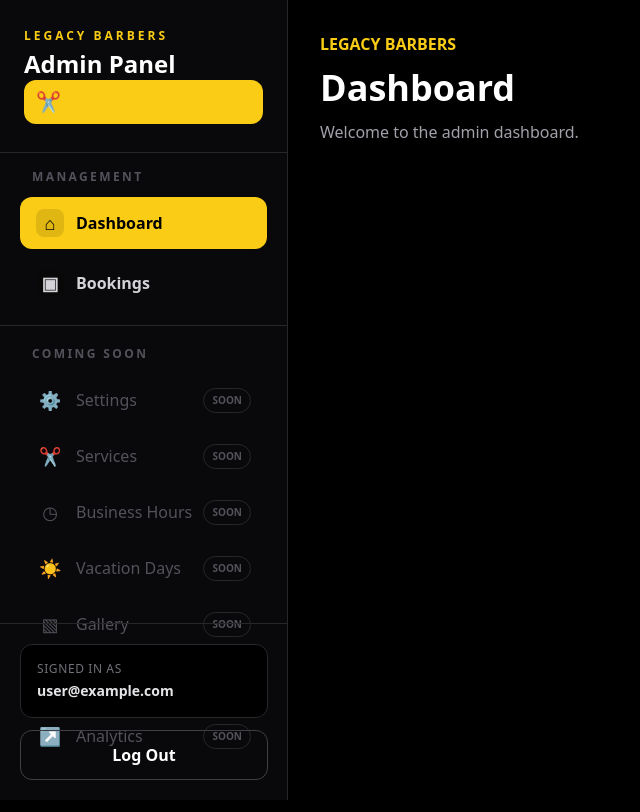
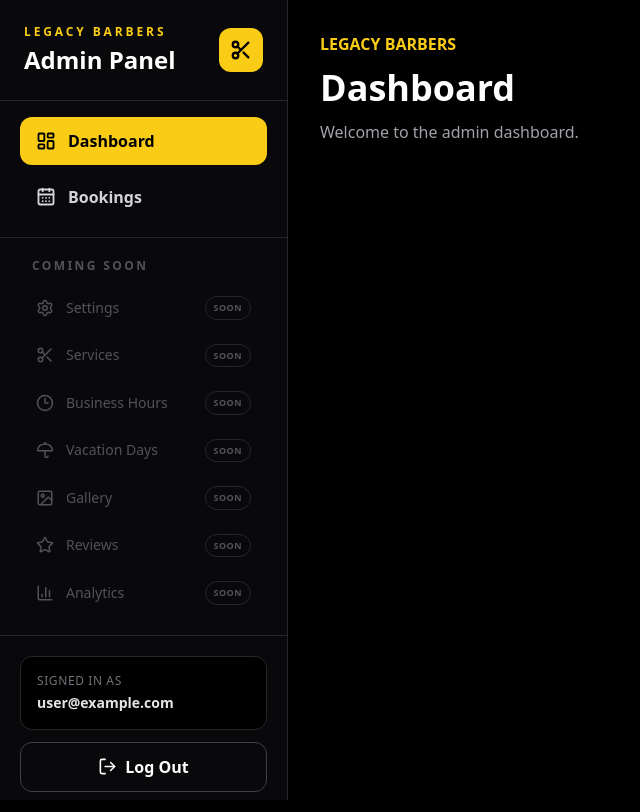
Before and after one commit to jpwebsites123/legacy-barbers, a Next.js app: page /admin in a window 1280 px wide. Shown: the whole page, without its empty margins (0-640 px from the left). Built offline with nearby package versions, Linux system fonts and the light colour scheme; no server answers; sample sign-in values are in the browser's storage.

Commit message:
Fix admin sidebar layout

```diff
--- a/app/admin/(protected)/layout.js
+++ b/app/admin/(protected)/layout.js
@@ -4,29 +4,41 @@ import Link from "next/link";
 import { usePathname, useRouter } from "next/navigation";
 import { useEffect, useState } from "react";
 import { onAuthStateChanged, signOut } from "firebase/auth";
+import {
+  BarChart3,
+  CalendarDays,
+  Clock3,
+  Image,
+  LayoutDashboard,
+  LogOut,
+  Scissors,
+  Settings,
+  Star,
+  Umbrella,
+} from "lucide-react";
 import { auth } from "../../../lib/firebase";
 
 const mainLinks = [
   {
     name: "Dashboard",
     href: "/admin",
-    icon: "⌂",
+    icon: LayoutDashboard,
   },
   {
     name: "Bookings",
     href: "/admin/bookings",
-    icon: "▣",
+    icon: CalendarDays,
   },
 ];
 
 const comingSoonLinks = [
-  { name: "Settings", icon: "⚙" },
-  { name: "Services", icon: "✂" },
-  { name: "Business Hours", icon: "◷" },
-  { name: "Vacation Days", icon: "☀" },
-  { name: "Gallery", icon: "▧" },
-  { name: "Reviews", icon: "★" },
-  { name: "Analytics", icon: "↗" },
+  { name: "Settings", icon: Settings },
+  { name: "Services", icon: Scissors },
+  { name: "Business Hours", icon: Clock3 },
+  { name: "Vacation Days", icon: Umbrella },
+  { name: "Gallery", icon: Image },
+  { name: "Reviews", icon: Star },
+  { name: "Analytics", icon: BarChart3 },
 ];
 
 export default function AdminLayout({ children }) {
@@ -85,28 +97,26 @@ export default function AdminLayout({ children }) {
 
   return (
     <div className="min-h-screen bg-black text-white lg:flex">
-      <aside className="border-b border-zinc-800 bg-zinc-950 lg:sticky lg:top-0 lg:h-screen lg:w-72 lg:shrink-0 lg:border-b-0 lg:border-r">
-        <div className="flex items-center justify-between px-5 py-5 lg:block lg:px-6 lg:py-7">
+      <aside className="flex border-b border-zinc-800 bg-zinc-950 lg:sticky lg:top-0 lg:h-screen lg:w-72 lg:shrink-0 lg:flex-col lg:border-b-0 lg:border-r">
+        <div className="w-full">
+          <div className="flex items-center justify-between border-b border-zinc-800 px-5 py-5 lg:px-6 lg:py-6">
             <div>
-            <p className="text-xs font-bold uppercase tracking-[0.25em] text-yellow-400">
+              <p className="text-xs font-bold uppercase tracking-[0.24em] text-yellow-400">
                 Legacy Barbers
               </p>
 
               <h1 className="mt-1 text-2xl font-black">Admin Panel</h1>
             </div>
 
-          <div className="rounded-xl bg-yellow-400 px-3 py-2 text-xl text-black">
-            ✂
+            <div className="flex h-11 w-11 items-center justify-center rounded-xl bg-yellow-400 text-black">
+              <Scissors size={22} strokeWidth={2.5} />
             </div>
           </div>
 
-        <div className="border-t border-zinc-800 px-4 py-4 lg:px-5">
-          <p className="mb-3 hidden px-3 text-xs font-bold uppercase tracking-[0.2em] text-zinc-600 lg:block">
-            Management
-          </p>
+          <nav className="flex gap-2 overflow-x-auto px-4 py-4 lg:flex-col lg:overflow-visible lg:px-5">
+            {mainLinks.map((link) => {
+              const Icon = link.icon;
 
-          <nav className="flex gap-2 overflow-x-auto pb-1 lg:flex-col lg:overflow-visible lg:pb-0">
-            {mainLinks.map((link) => {
               const isActive =
                 pathname === link.href ||
                 (link.href !== "/admin" &&
@@ -122,16 +132,12 @@ export default function AdminLayout({ children }) {
                       : "text-zinc-300 hover:bg-zinc-900 hover:text-white"
                   }`}
                 >
-                  <span className="flex h-7 w-7 items-center justify-center rounded-lg bg-black/10 text-lg">
-                    {link.icon}
-                  </span>
-
-                  {link.name}
+                  <Icon size={20} strokeWidth={2.2} />
+                  <span>{link.name}</span>
                 </Link>
               );
             })}
           </nav>
-        </div>
 
           <div className="hidden border-t border-zinc-800 px-5 py-5 lg:block">
             <p className="mb-3 px-3 text-xs font-bold uppercase tracking-[0.2em] text-zinc-600">
@@ -139,29 +145,31 @@ export default function AdminLayout({ children }) {
             </p>
 
             <div className="space-y-1">
-            {comingSoonLinks.map((link) => (
+              {comingSoonLinks.map((link) => {
+                const Icon = link.icon;
+
+                return (
                   <div
                     key={link.name}
-                className="flex cursor-not-allowed items-center justify-between rounded-xl px-4 py-3 text-zinc-600"
+                    className="flex items-center justify-between rounded-xl px-4 py-2.5 text-zinc-600"
                   >
                     <div className="flex items-center gap-3">
-                  <span className="flex h-7 w-7 items-center justify-center text-lg">
-                    {link.icon}
-                  </span>
-
-                  <span className="font-medium">{link.name}</span>
+                      <Icon size={18} />
+                      <span className="text-sm font-medium">{link.name}</span>
                     </div>
 
-                <span className="rounded-full border border-zinc-800 px-2 py-1 text-[10px] font-bold uppercase">
+                    <span className="rounded-full border border-zinc-800 px-2 py-1 text-[9px] font-bold uppercase tracking-wider">
                       Soon
                     </span>
                   </div>
-            ))}
+                );
+              })}
+            </div>
           </div>
         </div>
 
-        <div className="border-t border-zinc-800 p-4 lg:absolute lg:bottom-0 lg:w-72 lg:p-5">
-          <div className="mb-3 hidden rounded-xl border border-zinc-800 bg-black p-4 lg:block">
+        <div className="hidden mt-auto border-t border-zinc-800 p-5 lg:block">
+          <div className="rounded-xl border border-zinc-800 bg-black p-4">
             <p className="text-xs uppercase tracking-wider text-zinc-500">
               Signed in as
             </p>
@@ -175,8 +183,9 @@ export default function AdminLayout({ children }) {
             type="button"
             onClick={handleLogout}
             disabled={loggingOut}
-            className="w-full rounded-xl border border-zinc-700 px-4 py-3 font-bold transition hover:border-red-400 hover:bg-red-500/10 hover:text-red-400 disabled:cursor-not-allowed disabled:opacity-50"
+            className="mt-3 flex w-full items-center justify-center gap-2 rounded-xl border border-zinc-700 px-4 py-3 font-bold transition hover:border-red-400 hover:bg-red-500/10 hover:text-red-400 disabled:cursor-not-allowed disabled:opacity-50"
           >
+            <LogOut size={19} />
             {loggingOut ? "Logging Out..." : "Log Out"}
           </button>
         </div>
```
Lines whose indentation alone changed are shown as unchanged.
